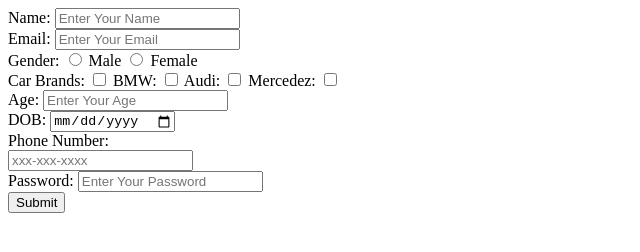
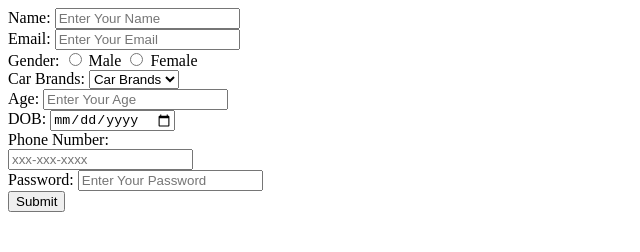
Before and after one commit to acciojob/signup-form-car-Khushboo-Dalal, a website: page main.html in a window 1280 px wide. Shown: the whole page, without its empty margins (0-640 px from the left). Drawn offline with Linux system fonts and the light colour scheme.

Commit message:
created a submission

```diff
--- a/main.html
+++ b/main.html
@@ -26,11 +26,13 @@
     </div>
 	<div>
      <label for="cars">Car Brands:</label>
-	  <input type="checkbox" value="pleasechooseanoption" name="cars" id="cars" placeholder="Please choose an option" required>
-      BMW: <input type="checkbox" value="BMW" name="cars" id="cars" required>
-      Audi: <input type="checkbox" value="Audi" name="cars" id="cars" required>
-      Mercedez: <input type="checkbox" value="Mercedez" name="cars" id="cars" required>
-    </div>
+       <select name="cars" id="cars">
+       <option value="cars" disabled selected>Car Brands</option>
+       <option value="BMW">BMW</option>
+       <option value="Audi">Audi</option>
+       <option value="Mercedez">Mercedez</option>
+       </select>
+      </div>
     <div>
      <label for="age">Age:</label>
      <input type="number" name="age" id="age" placeholder="Enter Your Age" required>
@@ -48,9 +50,7 @@
      <label for="password">Password:</label>
      <input type="password" name="password" id="password" placeholder="Enter Your Password" required>
     </div>
-	<div>
-     <input type="submit">
-    </div>
+	<button type="submit" value="Submit">Submit</button>
 
 
 
```
